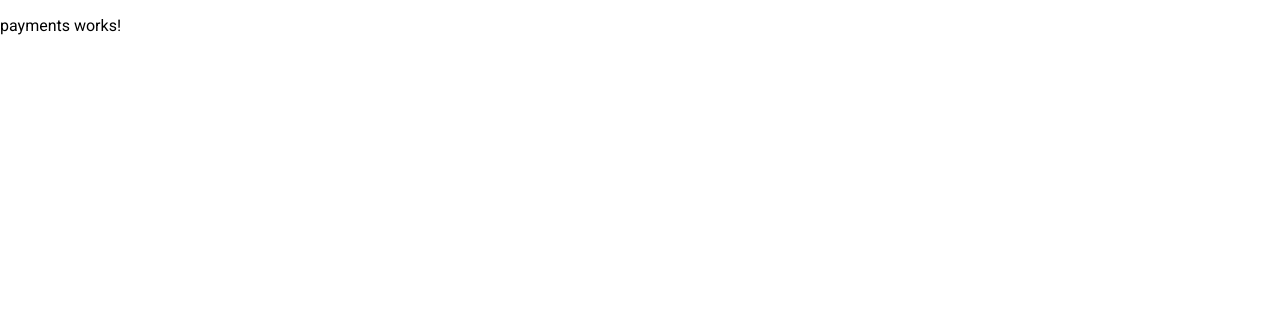
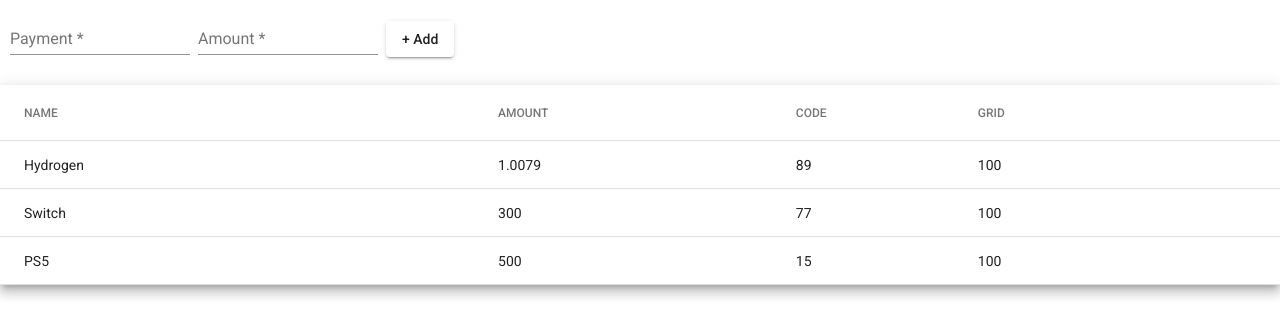
Before and after one commit to Xylios13/altar.io-challenge, an Angular app: page /payments in a window 1280 px wide. Shown: the top 336 px of the page. Built offline with nearby package versions, Linux system fonts and the light colour scheme.

Commit message:
Add payment list and payment addition

```diff
--- a/src/app/generator/generator.component.html
+++ b/src/app/generator/generator.component.html
@@ -30,7 +30,7 @@
     <!-- Cell 0 0 -->
     <mat-grid-tile> </mat-grid-tile>
     <!-- Row with column indexes -->
-    <ng-container *ngFor="let cell of grid[0]; let columnIndex = index">
+    <ng-container *ngFor="let cell of grid.getRow(0); let columnIndex = index">
       <!-- Cell for column index -->
       <mat-grid-tile>
 	{{columnIndex}}
--- a/src/app/generator/generator.component.scss
+++ b/src/app/generator/generator.component.scss
@@ -37,8 +37,6 @@ mat-grid-tile {
     align-items: center;
     justify-content: center;
     flex-wrap: wrap;
-    // flex-direction: column;
-    // gap: 10px;
 }
 
 .break {
--- a/src/app/generator/generator.component.ts
+++ b/src/app/generator/generator.component.ts
@@ -3,6 +3,7 @@ import { first, interval, map, Subscription, timer } from 'rxjs';
 import { Component, OnInit } from '@angular/core';
 import { FormControl, FormGroupDirective, NgForm, Validators } from '@angular/forms';
 import { ErrorStateMatcher } from '@angular/material/core';
+import { Grid } from '../grid';
 
 interface Digits {
     first: number;
@@ -30,7 +31,7 @@ export class GeneratorComponent implements OnInit {
 
     generationTime = 2000;
 
-    grid: number[][] = [];
+    grid: Grid = new Grid(this.rows, this.columns);
 
     // Minimum and maximum possible values for the cell (both limits are included).
     private cellValueRange = { min: 'a'.charCodeAt(0), max: 'z'.charCodeAt(0) };
@@ -61,8 +62,6 @@ export class GeneratorComponent implements OnInit {
     }
 
     ngOnInit(): void {
-	this.weightedCharacterFormControl
-	this.populate(true);
 	this.startClock();
 	this.weightedCharacterFormControl.setValue('');
     }
@@ -118,7 +117,7 @@ export class GeneratorComponent implements OnInit {
 	return denominator > 0 ? Math.floor(value/denominator) : value;
     }
 
-    populate(emptyGrid?: boolean) {
+    populate() {
 	this.displayedColumns = [this.rowIndexName];
 	this.gridCellCount.clear();
 	let weightedCharacter = this.weightedCharacterFormControl.value.toLowerCase();
@@ -127,12 +126,11 @@ export class GeneratorComponent implements OnInit {
 	let emptySpecialCells = emptyCells * 0.2;
 	for (let row = 0; row < this.rows; row++) {
 	    this.displayedColumns.push(row.toString());
-	    this.grid[row] = [];
+	    // this.grid[row] = [];
 	    for (let column = 0; column < this.columns; column++) {
 		let randomValue = ' '.charCodeAt(0);
 		let specialWeight = emptySpecialCells / emptyCells;
 		let specialRandom = Math.random();
-		if (!emptyGrid) {
 		if (weightedCharacter !== '' && specialRandom - specialWeight <= 0) {
 		    randomValue = weightedCharacterCode;
 		} else {
@@ -145,8 +143,7 @@ export class GeneratorComponent implements OnInit {
 		    emptySpecialCells -= 1;
 		}
 		emptyCells -= 1;
-		}
-		this.grid[row][column] = randomValue;
+		this.grid.set(row, column,randomValue);
 		let currentSum = this.gridCellCount.get(randomValue);
 		this.gridCellCount.set(randomValue, currentSum ? currentSum + 1 : 1);
 	    }
@@ -156,8 +153,8 @@ export class GeneratorComponent implements OnInit {
 	//     console.log(`${String.fromCharCode(key)} => ${value}`);
 	// });
 	let digits = this.getDigits(this.time.getSeconds());
-	let secondCodeDigit = this.gridCellCount.get(this.grid[digits.second][digits.first]);
-	let firstCodeDigit = this.gridCellCount.get(this.grid[digits.first][digits.second]);
+	let secondCodeDigit = this.gridCellCount.get(this.grid.get(digits.second, digits.first));
+	let firstCodeDigit = this.gridCellCount.get(this.grid.get(digits.first, digits.second));
 	if (firstCodeDigit && secondCodeDigit) {
 	    this.code = this.fixCodeDigit(secondCodeDigit) * 10 + this.fixCodeDigit(firstCodeDigit);
 	}
--- /dev/null
+++ b/src/app/grid.ts
@@ -0,0 +1,33 @@
+export class Grid implements Iterable<Array<number>> {
+    grid: number[][] = [];
+
+    constructor(public rows: number, public columns: number, initialElement = ' '.charCodeAt(0)) {
+	for (let rowIndex = 0; rowIndex < this.rows; rowIndex++) {
+	    let row: number[] = [];
+	    this.grid[rowIndex] = row;
+	    for (let columnIndex = 0; columnIndex < this.columns; columnIndex++) {
+		row[columnIndex] = initialElement;
+	    }
+	}
+    }
+
+    get(row: number, column: number): number {
+	return this.grid[row][column];
+    }
+
+    set(row: number, column: number, value: number) {
+	this.grid[row][column] = value;
+    }
+
+    getRow(row: number): number[] {
+	return this.grid[row];
+    }
+
+    getNumberOfCells() {
+	return this.rows * this.columns;
+    }
+
+    [Symbol.iterator](): Iterator<Array<number>> {
+	return this.grid[Symbol.iterator]();
+    }
+}
--- a/src/app/payments/payments.component.html
+++ b/src/app/payments/payments.component.html
@@ -1 +1,60 @@
-<p>payments works!</p>
+<!-- Code information -->
+
+<!-- Add payment -->
+
+<form class="add-payment-form"
+      [formGroup]="addPaymentFormGroup"
+      (ngSubmit)="onFormSubmit()">
+  <mat-form-field>
+    <mat-label>Payment</mat-label>
+    <input matInput
+	   type="text"
+	   [required]="true"
+	   [formControl]="nameFormControl">
+  </mat-form-field>
+  <mat-form-field>
+    <mat-label>Amount</mat-label>
+    <input matInput
+	   type="number"
+	   [required]="true"
+	   [formControl]="amountFormControl">
+
+  </mat-form-field>
+  <button mat-raised-button type="submit">
+    + Add
+  </button>
+</form>
+
+<!-- Payments -->
+<table mat-table [dataSource]="payments" class="mat-elevation-z8">
+
+  <!--- Note that these columns can be defined in any order.
+      The actual rendered columns are set as a property on the row definition" -->
+
+  <!-- Name Column -->
+  <ng-container matColumnDef="name">
+    <th mat-header-cell *matHeaderCellDef> NAME </th>
+    <td mat-cell *matCellDef="let element"> {{element.name}} </td>
+  </ng-container>
+
+  <!-- Amount Column -->
+  <ng-container matColumnDef="amount">
+    <th mat-header-cell *matHeaderCellDef> AMOUNT </th>
+    <td mat-cell *matCellDef="let element"> {{element.amount}} </td>
+  </ng-container>
+
+  <!-- Code Column -->
+  <ng-container matColumnDef="code">
+    <th mat-header-cell *matHeaderCellDef> CODE </th>
+    <td mat-cell *matCellDef="let element"> {{element.code}} </td>
+  </ng-container>
+
+  <!-- Grid Column -->
+  <ng-container matColumnDef="grid">
+    <th mat-header-cell *matHeaderCellDef> GRID </th>
+    <td mat-cell *matCellDef="let element"> {{element.grid.getNumberOfCells()}} </td>
+  </ng-container>
+
+  <tr mat-header-row *matHeaderRowDef="displayedColumns"></tr>
+  <tr mat-row *matRowDef="let row; columns: displayedColumns;"></tr>
+</table>
--- a/src/app/payments/payments.component.scss
+++ b/src/app/payments/payments.component.scss
@@ -0,0 +1,16 @@
+table {
+    width: 100vw;
+    margin: auto;
+}
+
+.add-payment-form {
+    margin: 10px;
+}
+
+.mat-form-field + .mat-form-field {
+  margin-left: 8px;
+}
+
+.mat-form-field + button {
+  margin-left: 8px;
+}
--- a/src/app/payments/payments.component.ts
+++ b/src/app/payments/payments.component.ts
@@ -1,4 +1,21 @@
-import { Component, OnInit } from '@angular/core';
+import { Component, OnInit, ViewChild } from '@angular/core';
+import { FormControl, FormGroup } from '@angular/forms';
+import { MatTable } from '@angular/material/table';
+
+import { Grid } from '../grid';
+
+export interface Payment {
+    name: string;
+    amount: number;
+    code: string;
+    grid: Grid;
+}
+
+const PAYMENT_DATA: Payment[] = [
+    {name: 'Hydrogen', amount: 1.0079, code: '89', grid: new Grid(10, 10)},
+    {name: 'Switch', amount: 300, code: '77', grid: new Grid(10, 10)},
+    {name: 'PS5', amount: 500, code: '15', grid: new Grid(10, 10)},
+];
 
 @Component({
     selector: 'app-payments',
@@ -6,10 +23,46 @@ import { Component, OnInit } from '@angular/core';
     styleUrls: ['./payments.component.scss']
 })
 export class PaymentsComponent implements OnInit {
+    displayedColumns: string[] = ['name', 'amount', 'code', 'grid'];
+
+    payments: Payment[] = PAYMENT_DATA;
+
+    addPaymentFormGroup: FormGroup = new FormGroup({});
+
+    nameFormControl: FormControl = new FormControl();
+
+    amountFormControl: FormControl = new FormControl();
+
+    @ViewChild(MatTable) table: MatTable<Payment> | undefined;
 
     constructor() { }
 
     ngOnInit(): void {
+	this.addPaymentFormGroup.addControl('name', this.nameFormControl);
+	this.addPaymentFormGroup.addControl('amount', this.amountFormControl);
+    }
+
+    getCode(): string {
+	// TODO
+	return '0';
+    }
+
+    getGrid(): Grid {
+	// TODO
+	return new Grid(10, 10)
+    }
+
+    onFormSubmit() {
+	console.log(this.addPaymentFormGroup.get('name'));
+	if (this.nameFormControl.valid && this.amountFormControl.valid) {
+	    this.payments.push({
+		name: this.nameFormControl.value,
+		amount: this.amountFormControl.value,
+		code: this.getCode(),
+		grid: this.getGrid()
+	    });
+	    this.table?.renderRows();
+	}
     }
 
 }
```
Also changed, not shown: src/app/app.module.ts (+5 -3 lines). Lines whose indentation alone changed are shown as unchanged.
